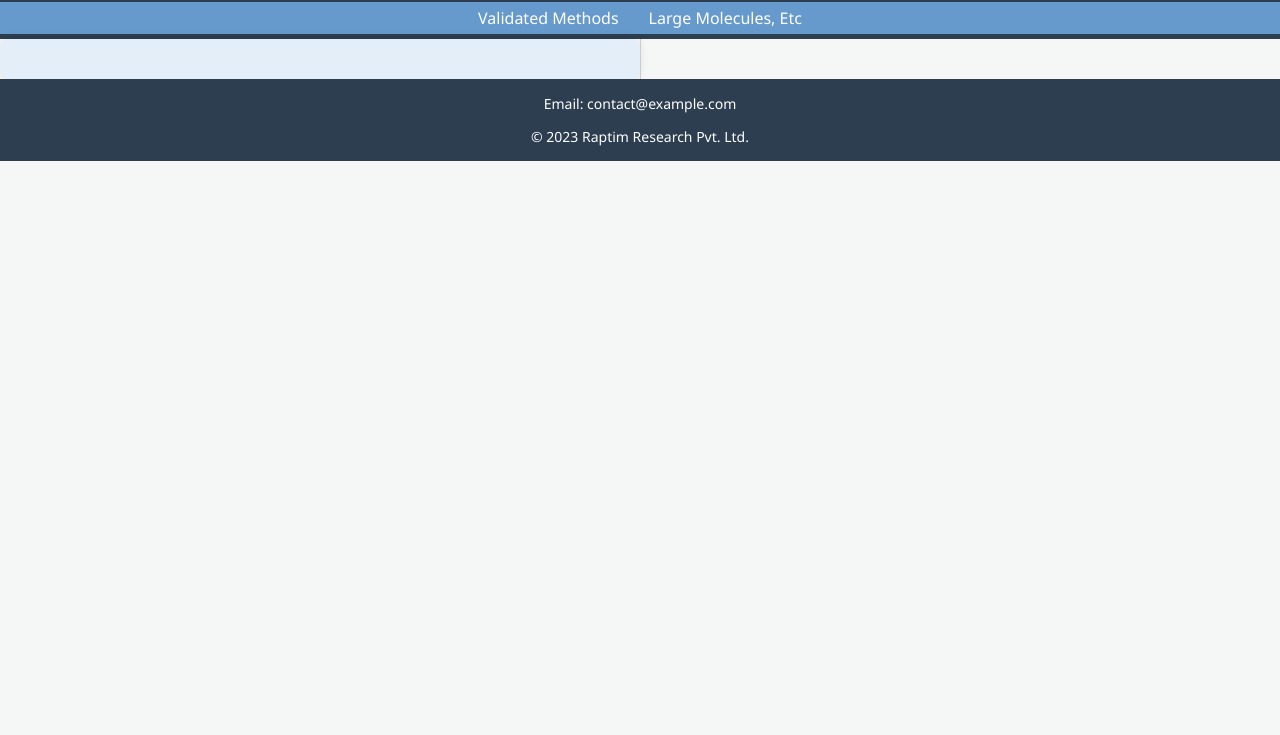
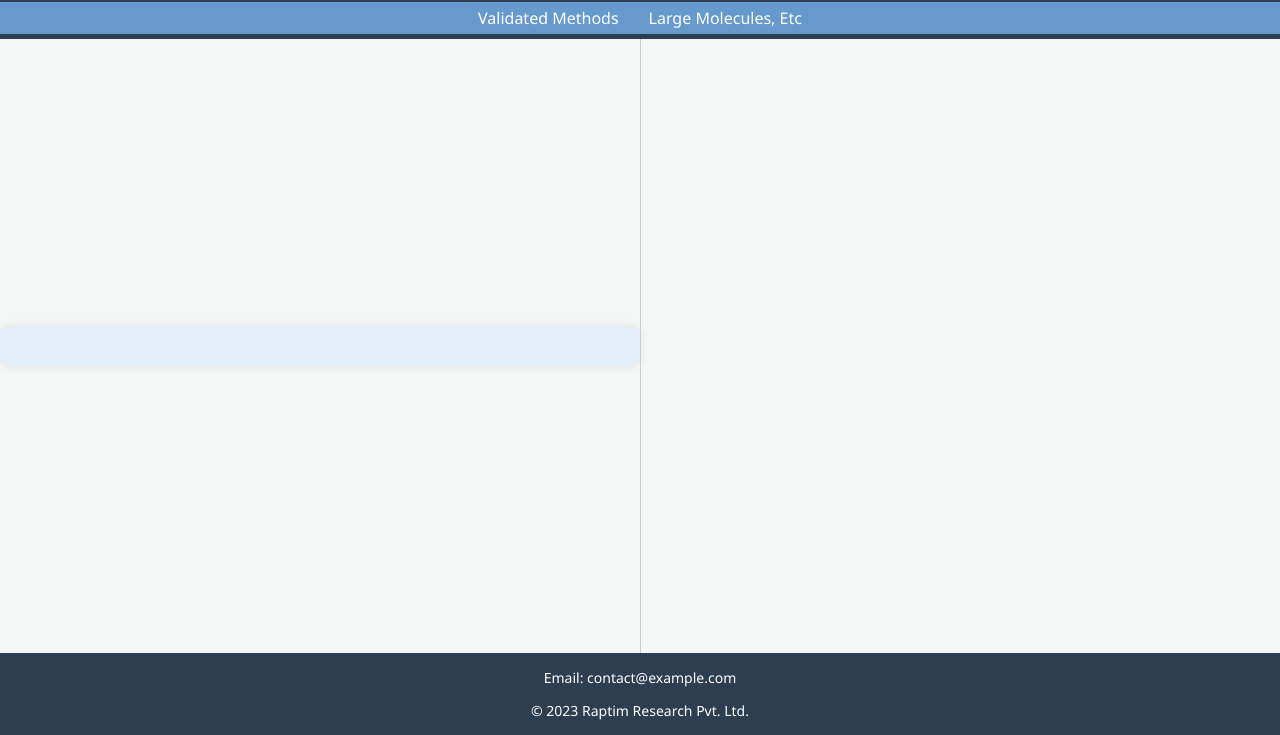
Before and after one commit to Varun-1975/Validated-Methods, a plain HTML site: page index.html in a window 1280 px wide. Shown: the part 65-800 px from the top of the page. Drawn offline with Linux system fonts and the light colour scheme; no server answers.

Commit message:
Update style.css

```diff
--- a/style.css
+++ b/style.css
@@ -121,17 +121,28 @@ nav ul li a, nav .submenu li a {
 
 .content-area {
     display: flex;
-    width: 100%; /* Ensure it spans the full width of the parent */
+    width: 100%; /* Full width */
+    height: 100%; /* Adjust to take full height of the parent */
 }
 
 .table-container, .preview-container {
     flex: 1; /* Each container takes up equal space */
-    padding: 20px;
     box-sizing: border-box; /* Include padding and borders in the width calculation */
 }
 
+.table-container {
+    padding: 20px;
+}
+
 .preview-container {
+    padding: 20px;
     border-left: 1px solid #ccc; /* Optional visual separation */
+    height: 100%; /* Set height to 100% of its parent */
+    overflow: auto; /* Enable scroll if content overflows */
+}
+
+.preview-content {
+    height: 100%; /* Set height to fill the preview container */
 }
 
 table {
```
